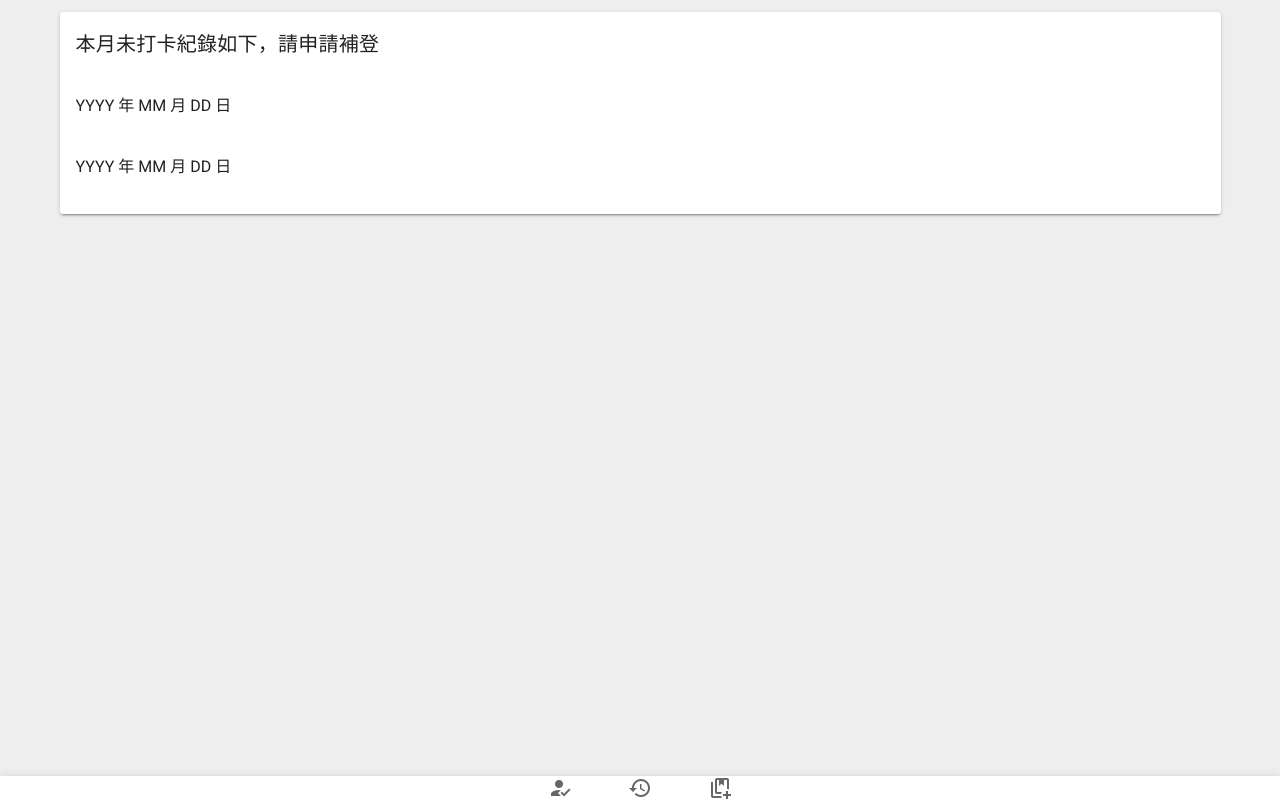
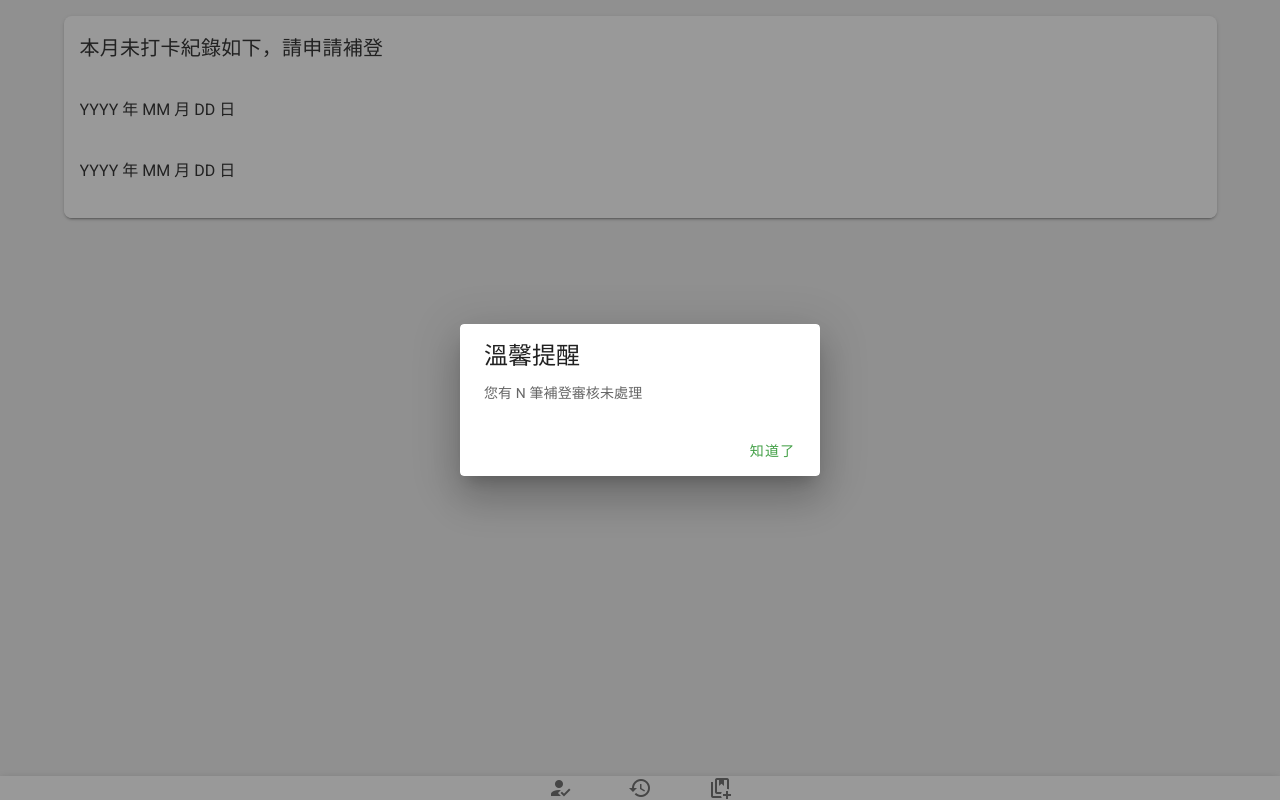
Before and after one commit to yuu-chien/sys-vuetify-temp, a Vue app: page / in a window 1280 px wide. Built offline with nearby package versions, Linux system fonts and the light colour scheme.

Commit message:
[ Layout ] Move dialog to home

```diff
--- a/src/views/layout/Home.vue
+++ b/src/views/layout/Home.vue
@@ -1,5 +1,6 @@
 <template>
-  <v-card>
+  <div>
+    <v-card class="rounded-lg">
       <v-card-title>本月未打卡紀錄如下，請申請補登</v-card-title>
       <v-list>
         <v-list-item>
@@ -16,12 +17,27 @@
         </v-list-item>
       </v-list>
     </v-card>
+    <v-dialog v-model="dialog" persistent max-width="360">
+      <v-card>
+        <v-card-title class="text-h5">溫馨提醒</v-card-title>
+        <v-card-text>您有 N 筆補登審核未處理</v-card-text>
+        <v-card-actions>
+          <v-spacer></v-spacer>
+          <v-btn color="green darken-1" text @click="dialog = false"
+            >知道了</v-btn
+          >
+        </v-card-actions>
+      </v-card>
+    </v-dialog>
+  </div>
 </template>
 
 <script>
 export default {
   data() {
-    return {};
+    return {
+      dialog: true,
+    };
   },
 };
 </script>
--- a/src/views/layout/Layout.vue
+++ b/src/views/layout/Layout.vue
@@ -1,7 +1,7 @@
 <template>
-  <v-container>
+  <v-container class="pa-4">
     <router-view></router-view>
-    <v-bottom-navigation fixed shift color="orange" class="p-0" height="auto">
+    <v-bottom-navigation app shift color="orange" height="auto" class="pa-0">
       <v-btn
         v-for="(item, i) in items"
         :key="i"
@@ -13,34 +13,6 @@
         <v-icon>{{ item.icon }}</v-icon>
       </v-btn>
     </v-bottom-navigation>
-
-    <!-- <v-card max-width="360">
-      <v-list shaped>
-        <v-list-item-group v-model="selectedItem" color="orange">
-          <v-list-item v-for="(item, i) in items" :key="i">
-            <v-list-item-icon>
-              <v-icon v-text="item.icon"></v-icon>
-            </v-list-item-icon>
-            <v-list-item-content>
-              <v-list-item-title v-text="item.text"></v-list-item-title>
-            </v-list-item-content>
-          </v-list-item>
-        </v-list-item-group>
-      </v-list>
-    </v-card> -->
-
-    <v-dialog v-model="dialog" persistent max-width="360">
-      <v-card>
-        <v-card-title class="text-h5">溫馨提醒</v-card-title>
-        <v-card-text>您有 N 筆補登審核未處理</v-card-text>
-        <v-card-actions>
-          <v-spacer></v-spacer>
-          <v-btn color="green darken-1" text @click="dialog = false"
-            >知道了</v-btn
-          >
-        </v-card-actions>
-      </v-card>
-    </v-dialog>
   </v-container>
 </template>
 
@@ -48,7 +20,6 @@
 export default {
   data() {
     return {
-      dialog: false,
       selectedItem: 1,
       items: [
         { text: "我要打卡", icon: "mdi-account-check", link: "clock-in" },
```
Lines whose indentation alone changed are shown as unchanged.
